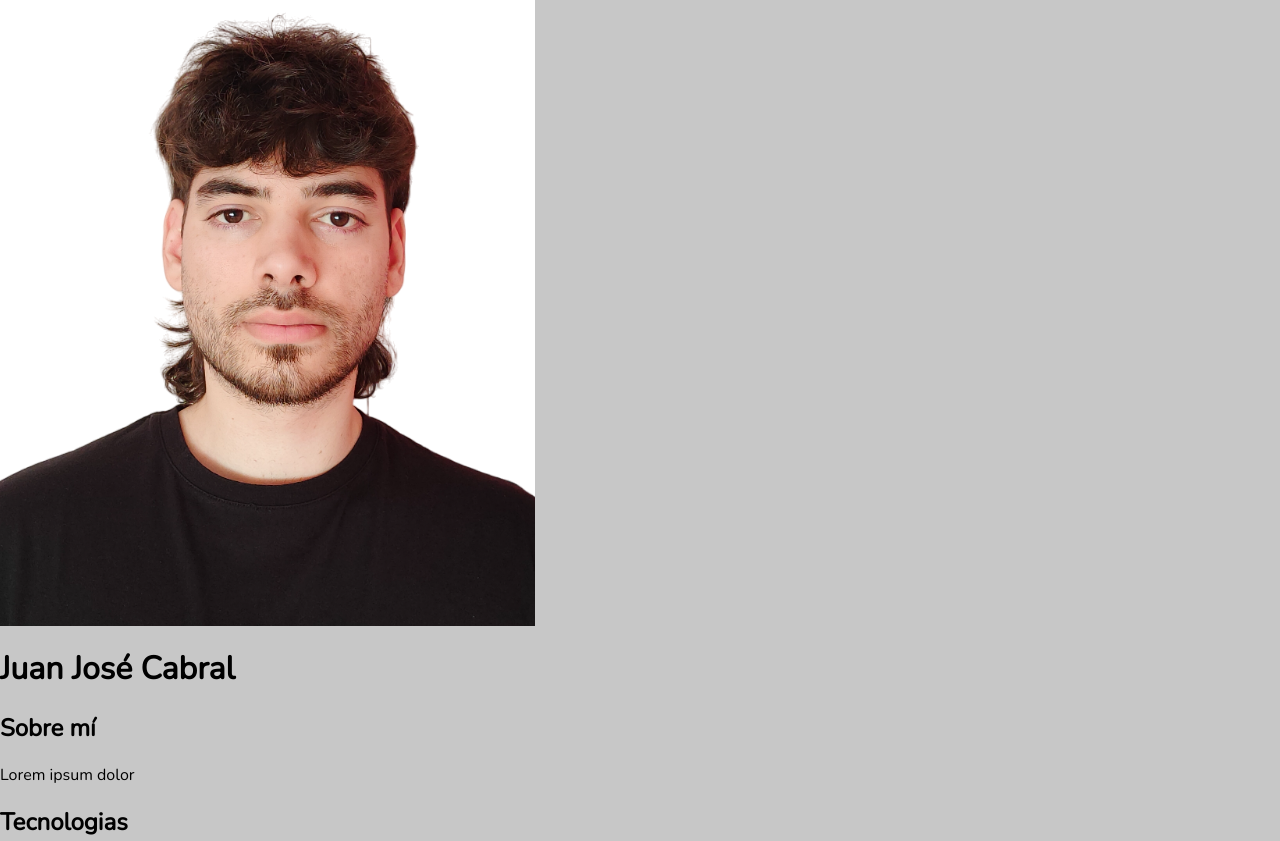
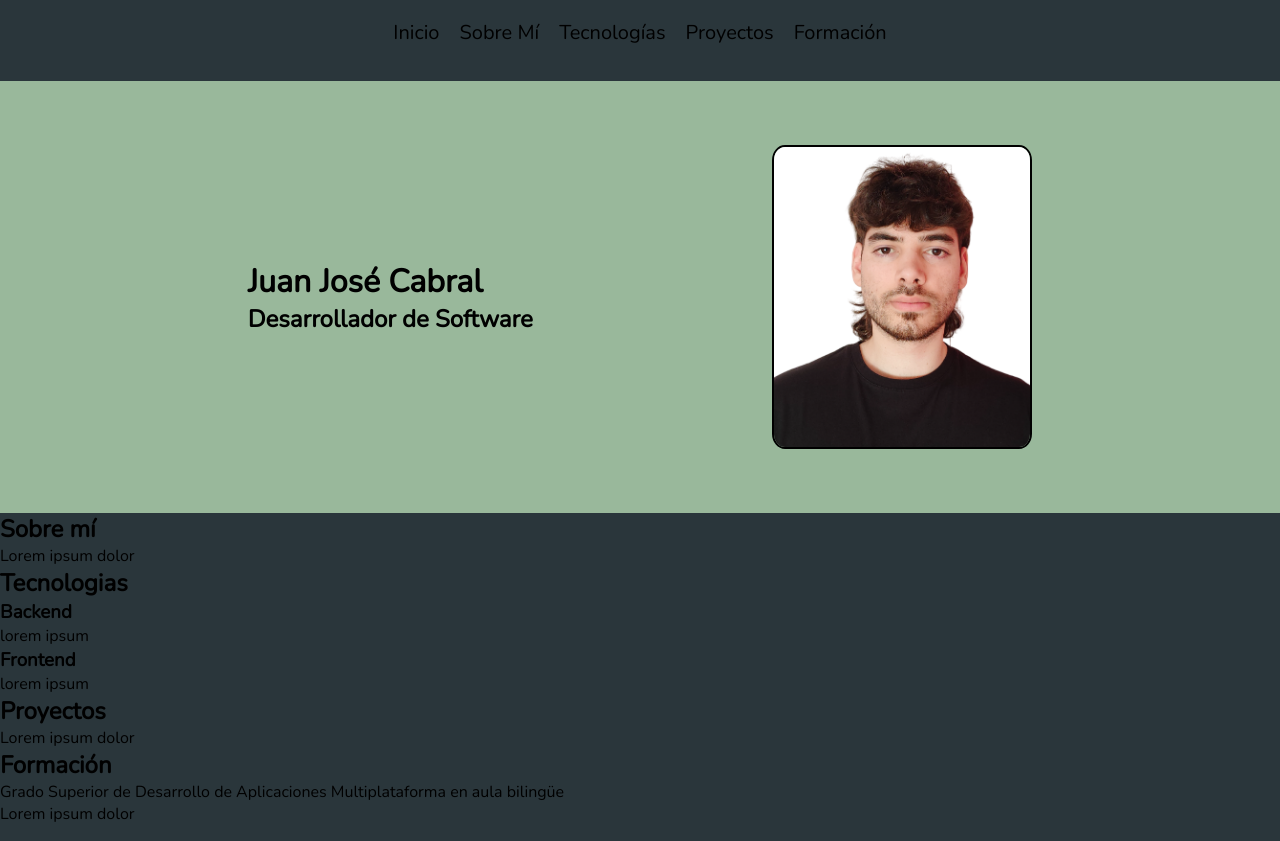
Before and after one commit to jujocave97/jujocave97.github.io, a plain HTML site: page index.html in a window 1280 px wide. Shown: the top 841 px of the page. Drawn offline with Linux system fonts and the light colour scheme.

Commit message:
Second commit, structure and palette

```diff
--- a/css/indexCss.css
+++ b/css/indexCss.css
@@ -11,23 +11,30 @@
 }
 
 :root {
-    --azul_claro: #439ba7;
-    --azul_oscuro: #1C29FF;
-    --blanco: white;
-    --gris_claro: #C7C7C7;
-    --gris_oscuro: #666666;
-    --amarillo: #F0FB00;
-    --rojo: #FB0000;
+    --green: #99B89B;
+    --white: white;
+    --light_grey: #C7C7C7;
+    --cream_yellow: #FECEA3;
+    --black: black;
+    --midnight: #2A363B;
+    --cream_red: #FF847C;
+    --red: #E84A5F;
 }
 
 
 /* General */
-
+*{
+    padding: 0;
+	margin: 0;
+	font-family: Nunito;
+	scroll-behavior: smooth;
+}
 
 body {
     margin: 0px;
     padding: 0px;
     font-family: Nunito;
+    background-color: var(--midnight);
 }
 
 /* Principal Container */
@@ -36,9 +43,63 @@ body {
     margin: 0px;
     padding: 0px;
     width: 100%;
-    background-color: var(--gris_claro);
+
 }
 
+/* Header and Menu*/
 header {
+    display: flex;
+    justify-content: space-around;
+    align-items: center;
+    margin-top: 1%;
+}
 
+#menu{
+    margin-top: -4px;
+    list-style-type: none;
+    display: flex;
+    justify-content: space-around;
 }
+
+nav ul li {
+    padding: 10px;
+    font-size: 20px;
+}
+
+#menu li a {
+    text-decoration: none;
+    color: var(--black);
+}
+
+/* Main */
+#start{
+    display: flex;
+    flex-direction: row-reverse;
+    justify-content: space-around;
+    margin-top: 2%;
+    background-color: var(--green);
+}
+
+#start div{
+    display: flex;
+    flex-direction: column;
+    justify-content: center;
+    margin-left: 10%;
+}
+
+/* Profile Image*/
+
+#start img{
+    width: 20%;
+    border: 2px solid black;
+    border-radius: 5%;
+    margin-top: 5%;
+    margin-bottom: 5%;
+    margin-right: 10%;
+}
+
+/* Footer */
+
+footer{
+    background-color: var(--dark_grey);
+}
--- a/index.html
+++ b/index.html
@@ -12,10 +12,24 @@
     <body>
         <div id="ppalContainer">
             <header>
-                <img src="./img/jjcv.png" alt="juanjose cabral"/>
-                <h1>Juan José Cabral</h1>
+                <nav>
+                    <ul id="menu">
+                        <li><a href="#" > Inicio</a></li>
+                        <li><a href="#aboutMe" > Sobre Mí</a></li>
+                        <li><a href="#tecnologies" > Tecnologías</a></li>
+                        <li><a href="#projects" > Proyectos</a></li>
+                        <li><a href="#formation" > Formación</a></li>
+                    </ul>
+                </nav>
             </header>
             <main>
+                <div id="start">
+                    <img src="./img/jjcv.png" alt="juanjose cabral"/>
+                    <div id="name">
+                        <h1>Juan José Cabral</h1>
+                        <h2>Desarrollador de Software</h2>
+                    </div>
+                </div>
                 <div id="aboutMe">
                     <h2>Sobre mí</h2>
                     <p>Lorem ipsum dolor</p>
@@ -36,6 +50,9 @@
                     <p>Grado Superior de Desarrollo de Aplicaciones Multiplataforma en aula bilingüe</p>
                 </div>
             </main>
+            <footer>
+                <p>Lorem ipsum dolor</p>
+            </footer>
         </div>
     </body>
 </html>
```
